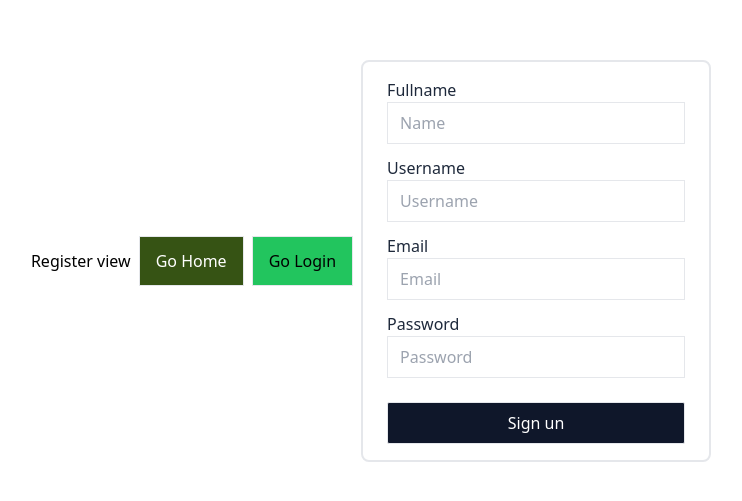
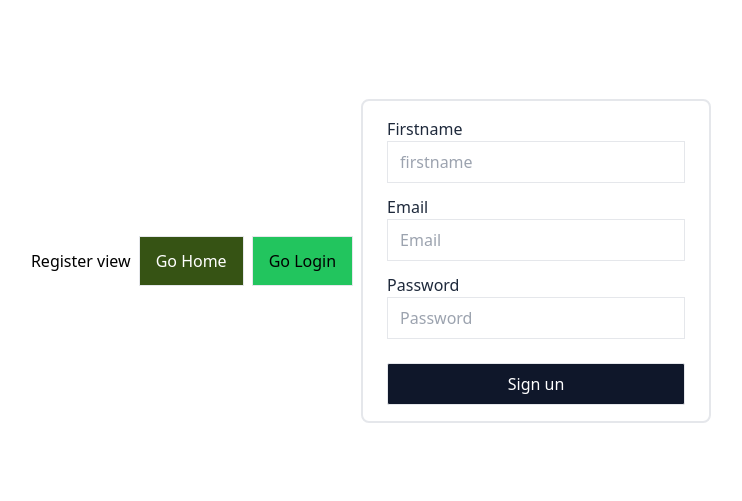
Before and after one commit to rustammdev/vue-quick-test-template, a Vue app: page /register in a window 1280 px wide. Shown: the part 139-640 px from the top of the page, without its empty margins (269-1011 px from the left). Built offline with nearby package versions, Linux system fonts and the light colour scheme.

Commit message:
login and verify has bin complate

```diff
--- a/src/views/LoginView.vue
+++ b/src/views/LoginView.vue
@@ -81,6 +81,7 @@ const onSubmit = async () => {
             v-model="identifier"
             id="identifier"
             class="border px-3 py-2"
+            autocomplete="username"
             placeholder="Username" />
         </label>
 
--- a/src/views/RegisterView.vue
+++ b/src/views/RegisterView.vue
@@ -17,28 +17,14 @@
       class="border-2 text-slate-800 px-6 rounded-lg py-4 flex flex-col w-[350px] gap-y-3">
       <!-- name -->
       <label class="flex flex-col">
-        Fullname
+        Firstname
         <input
           type="text"
-          name="fullname"
-          id="fullname"
+          name="firstname"
           v-model="name"
-          autocomplete="off"
+          autocomplete="firstname"
           class="border px-3 py-2"
-          placeholder="Name" />
-      </label>
-
-      <!-- username -->
-      <label class="flex flex-col">
-        Username
-        <input
-          type="text"
-          name="username"
-          id="username"
-          v-model="username"
-          autocomplete="off"
-          class="border px-3 py-2"
-          placeholder="Username" />
+          placeholder="firstname" />
       </label>
 
       <!-- email -->
@@ -49,7 +35,8 @@
           name="email"
           id="email"
           v-model="email"
-          autocomplete="off"
+          autocomplete="email"
+          :class="{ 'border-red-400': isEmailnameValid }"
           class="border px-3 py-2"
           placeholder="Email" />
       </label>
@@ -61,6 +48,7 @@
           type="password"
           name="password"
           id="password"
+          autocomplete="current-password"
           v-model="password"
           class="border px-3 py-2"
           placeholder="Password" />
@@ -78,7 +66,6 @@
         <span v-show="!loading">Sign un</span>
       </button>
     </form>
-
   </div>
 </template>
 <script setup>
@@ -87,19 +74,25 @@ import { useRouter } from "vue-router";
 import LoadingVue from "../components/Loading.vue";
 
 const name = ref("");
-const username = ref("");
 const password = ref("");
 const email = ref("");
+const isEmailnameValid = ref(false);
 // loader uchun
 const loading = ref(false);
 const isError = ref(false);
 const response = ref({});
 const router = useRouter();
 
-// Token mavjud bo'lsa, dashboardga yo'naltirish
+// Redirect /verify
+const moveToVerify = (param) => {
+  param == "success"
+    ? router.push("/verify")
+    : (isError.value = true);
+};
 
 // API dan ma'lumot olish uchun funksiya
 const fetchApi = async () => {
+  isEmailnameValid.value = false;
   try {
     loading.value = true;
     const responseData = await fetch(
@@ -110,8 +103,7 @@ const fetchApi = async () => {
           "Content-Type": "application/json",
         },
         body: JSON.stringify({
-          fullname: name.value,
-          username: username.value,
+          firstname: name.value,
           email: email.value,
           password: password.value,
         }),
@@ -119,12 +111,9 @@ const fetchApi = async () => {
       }
     );
     response.value = await responseData.json();
+    response.value.email ? (isEmailnameValid.value = true) : "";
 
-    if (response.value.status == "success") {
-      router.push("/verify");
-    } else {
-      isError.value = true;
-    }
+    moveToVerify(response.value.status);
   } catch (error) {
     response.value = { error: error.message };
   } finally {
@@ -135,4 +124,3 @@ const onSubmit = async () => {
   await fetchApi();
 };
 </script>
-<style></style>
```
